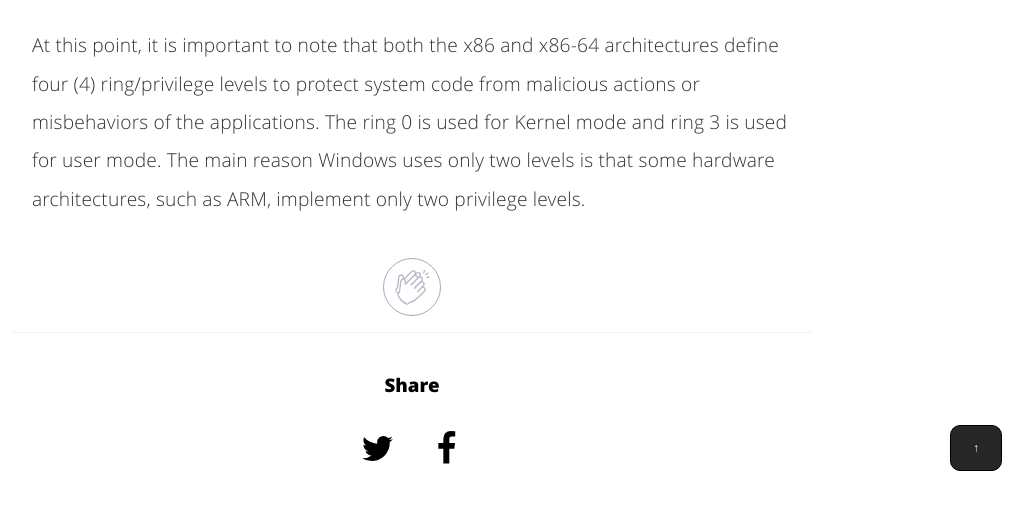
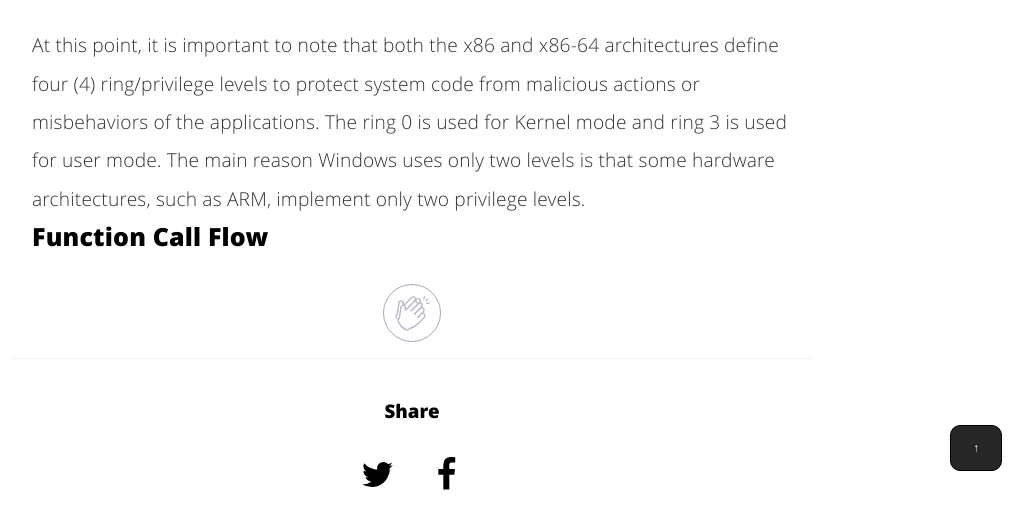
Before and after one commit to nickvourd/nickvourd.github.io, a Jekyll site: the page built from _posts/2023-10-22-an-overview-of-windows-arch.md, in a window 1280 px wide and 900 px high, scrolled down 4057 px, cut to the strip 389-900 px from the top of the window. Shown: the whole strip, without its empty margins (228-1261 px from the left). Built offline with Jekyll 4.4.1, drawn with Linux system fonts in a browser that asks for light colours; before the commit the page ends 4931 px from its top, so only the background shows below that.

Commit message:
Update 2023-10-22-an-overview-of-windows-arch.md

```diff
--- a/_posts/2023-10-22-an-overview-of-windows-arch.md
+++ b/_posts/2023-10-22-an-overview-of-windows-arch.md
@@ -240,7 +240,9 @@ function topFunction() {
     <iframe src="https://giphy.com/embed/VfwIk1LD84CI" width="480" height="350" frameBorder="0" class="giphy-embed" allowFullScreen></iframe>
 </div>
 
-<p>At this point, it is important to note that both the x86 and x86-64 architectures define four (4) ring/privilege levels to protect system code from malicious actions or misbehaviors of the applications. The ring 0 is used for Kernel mode and ring 3 is used for user mode. The main reason Windows uses only two levels is that some hardware architectures, such as ARM, implement only two privilege levels.</p><br />
+<p>At this point, it is important to note that both the x86 and x86-64 architectures define four (4) ring/privilege levels to protect system code from malicious actions or misbehaviors of the applications. The ring 0 is used for Kernel mode and ring 3 is used for user mode. The main reason Windows uses only two levels is that some hardware architectures, such as ARM, implement only two privilege levels.</p>
+
+<h3>Function Call Flow</h3>
 
 <div align="center">
 <!-- add the button!-->
```
